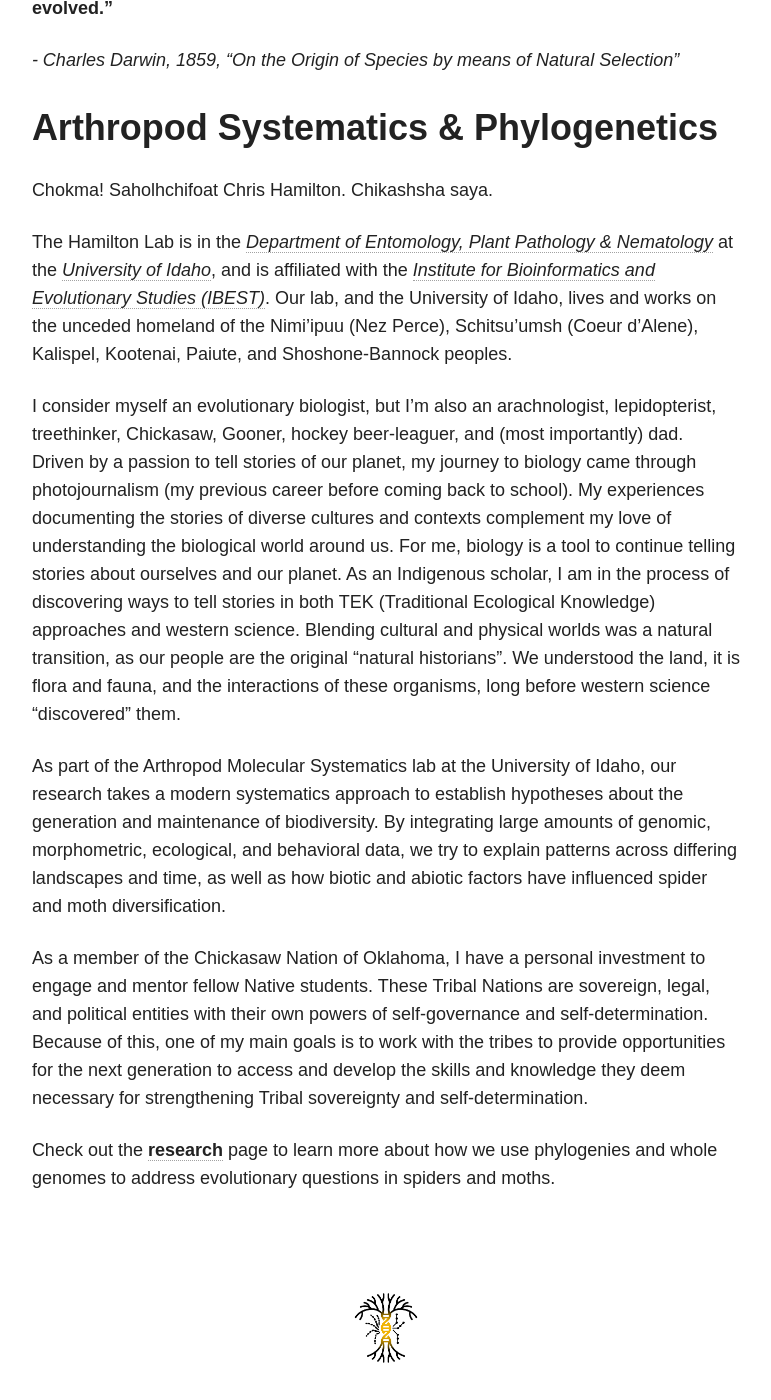
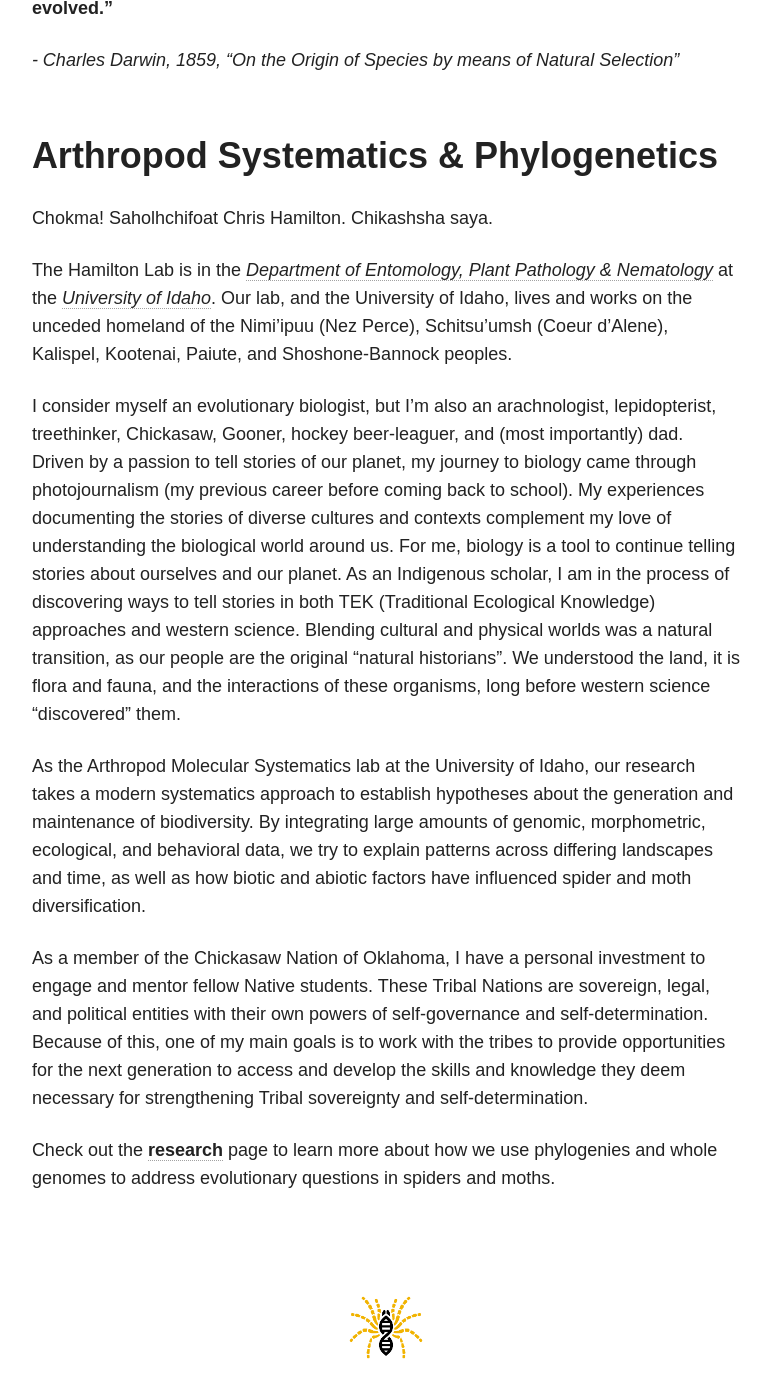
Before and after one commit to thehamiltonlab/thehamiltonlab.github.io, a Jekyll site: the page built from hamilton-lab/index.md, in a window 1280 px wide and 1400 px high, scrolled down 869 px. Shown: the whole window, without its empty margins (254-1025 px from the left). Built offline with Jekyll 4.4.1, drawn with Linux system fonts in a browser that asks for light colours; nearby versions of some CDN libraries.

Commit message:
updated 011723

```diff
--- a/hamilton-lab/index.md
+++ b/hamilton-lab/index.md
@@ -1,7 +1,7 @@
 ---
 layout: page
 title: The Hamilton Lab
-excerpt: "part of the Arthropod Molecular Systematics Lab at the University of Idaho"
+excerpt: "the Arthropod Molecular Systematics Lab at the University of Idaho"
 modified:
 image:
   feature: taxa_sample.jpg
@@ -10,16 +10,17 @@
 
 *- Charles Darwin, 1859, "On the Origin of Species by means of Natural Selection"*
 <br>
+<br>
 
 # Arthropod Systematics & Phylogenetics
 
 Chokma! Saholhchifoat Chris Hamilton. Chikashsha saya.
 
-The Hamilton Lab is in the [*Department of Entomology, Plant Pathology & Nematology*](https://www.uidaho.edu/cals/entomology-plant-pathology-and-nematology) at the [*University of Idaho*](http://www.uidaho.edu), and is affiliated with the [*Institute for Bioinformatics and Evolutionary Studies (IBEST)*](http://www.ibest.uidaho.edu). Our lab, and the University of Idaho, lives and works on the unceded homeland of the Nimi’ipuu (Nez Perce), Schitsu’umsh (Coeur d’Alene), Kalispel, Kootenai, Paiute, and Shoshone-Bannock peoples.
+The Hamilton Lab is in the [*Department of Entomology, Plant Pathology & Nematology*](https://www.uidaho.edu/cals/entomology-plant-pathology-and-nematology) at the [*University of Idaho*](http://www.uidaho.edu). Our lab, and the University of Idaho, lives and works on the unceded homeland of the Nimi’ipuu (Nez Perce), Schitsu’umsh (Coeur d’Alene), Kalispel, Kootenai, Paiute, and Shoshone-Bannock peoples.
 
 I consider myself an evolutionary biologist, but I'm also an arachnologist, lepidopterist, treethinker, Chickasaw, Gooner, hockey beer-leaguer, and (most importantly) dad. Driven by a passion to tell stories of our planet, my journey to biology came through photojournalism (my previous career before coming back to school). My experiences documenting the stories of diverse cultures and contexts complement my love of understanding the biological world around us. For me, biology is a tool to continue telling stories about ourselves and our planet. As an Indigenous scholar, I am in the process of discovering ways to tell stories in both TEK (Traditional Ecological Knowledge) approaches and western science. Blending cultural and physical worlds was a natural transition, as our people are the original “natural historians”. We understood the land, it is flora and fauna, and the interactions of these organisms, long before western science “discovered” them.
 
-As part of the Arthropod Molecular Systematics lab at the University of Idaho, our research takes a modern systematics approach to establish hypotheses about the generation and maintenance of biodiversity. By integrating large amounts of genomic, morphometric, ecological, and behavioral data, we try to explain patterns across differing landscapes and time, as well as how biotic and abiotic factors have influenced spider and moth diversification.
+As the Arthropod Molecular Systematics lab at the University of Idaho, our research takes a modern systematics approach to establish hypotheses about the generation and maintenance of biodiversity. By integrating large amounts of genomic, morphometric, ecological, and behavioral data, we try to explain patterns across differing landscapes and time, as well as how biotic and abiotic factors have influenced spider and moth diversification.
 
 As a member of the Chickasaw Nation of Oklahoma, I have a personal investment to engage and mentor fellow Native students. These Tribal Nations are sovereign, legal, and political entities with their own powers of self-governance and self-determination. Because of this, one of my main goals is to work with the tribes to provide opportunities for the next generation to access and develop the skills and knowledge they deem necessary for strengthening Tribal sovereignty and self-determination.
 
@@ -29,7 +30,7 @@
 
 <figure>
 
-	<a href="{{ site.url }}/images/Arthropod Molecular Systematics Lab-On white.png"><img src="{{ site.url }}/images/Arthropod Molecular Systematics Lab-On white.png" alt="image" width="100"> </a>
+	<a href="{{ site.url }}/images/chris-hamilton_onwhite.png"><img src="{{ site.url }}/images/chris-hamilton_onwhite.png" alt="image" width="100"> </a>
 
 </figure>
 {: .center}
```
Also changed, not shown: 1 other file.
